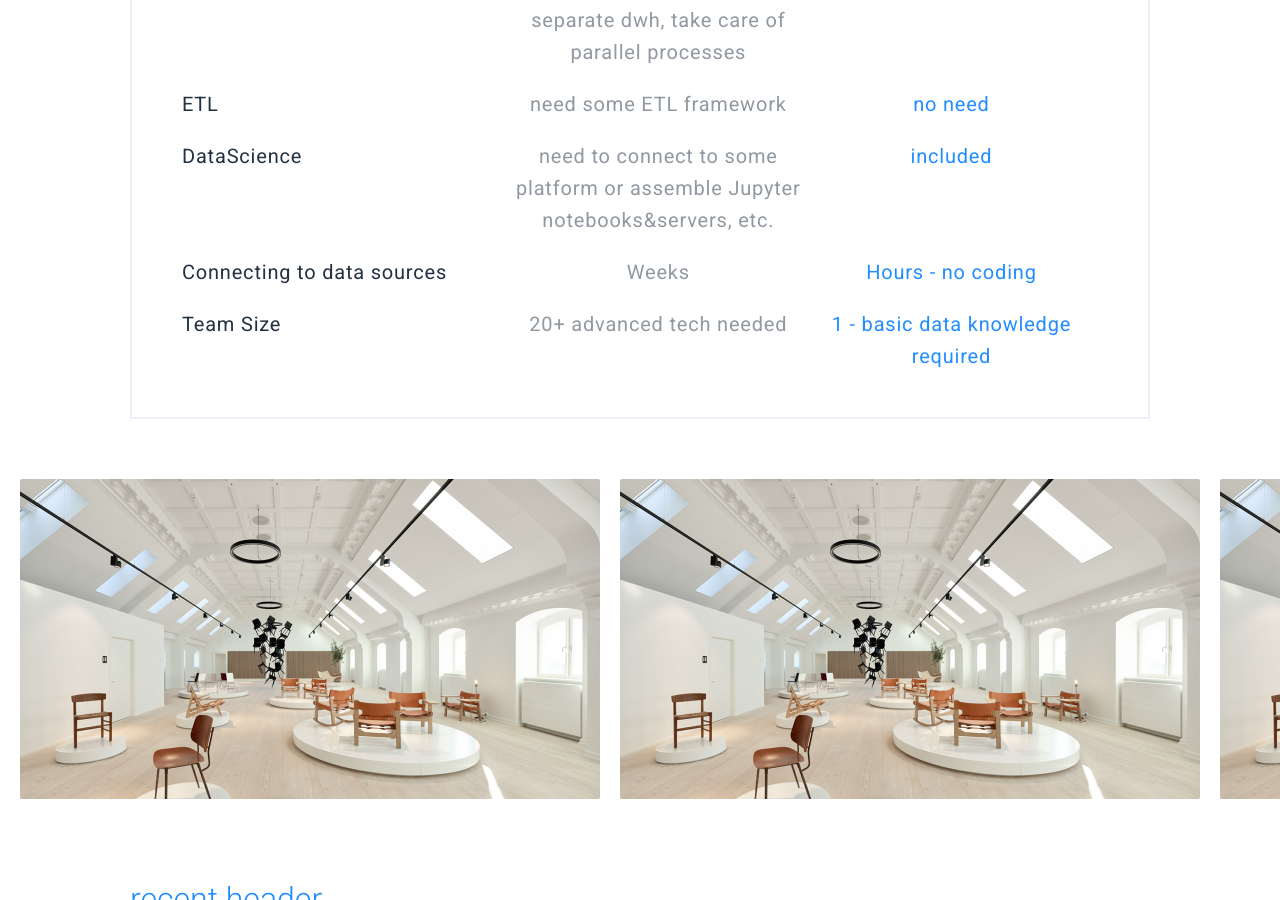
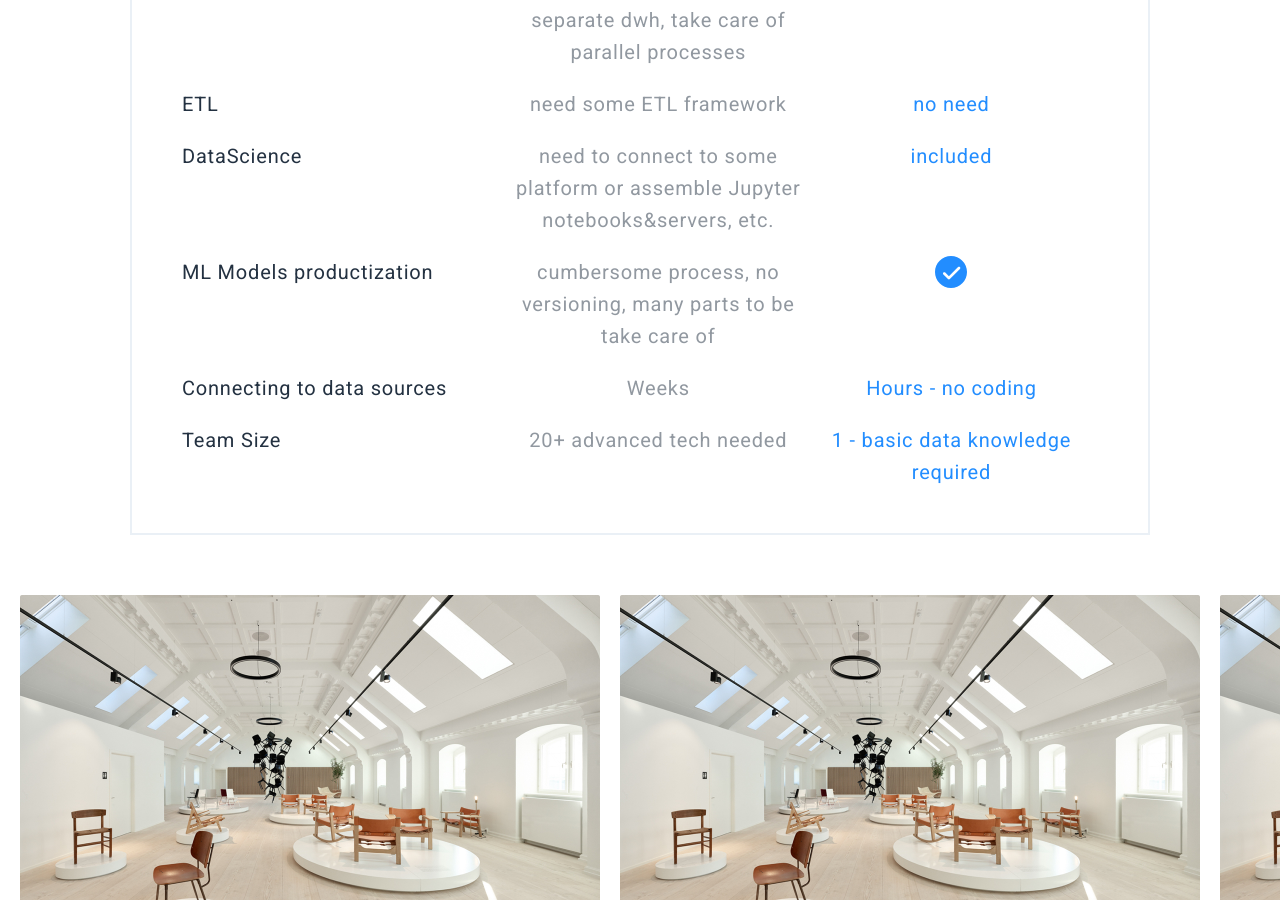
Before and after one commit to keboola/website, a Jekyll site: the page built from _product/index.md, in a window 1280 px wide and 900 px high, scrolled down 3738 px. Built offline with Jekyll 4.4.1, drawn with Linux system fonts in a browser that asks for light colours; nearby versions of some CDN libraries.

Commit message:
Update from Forestry.io - Updated index.md

```diff
--- a/_product/index.md
+++ b/_product/index.md
@@ -103,6 +103,9 @@ page_sections:
     valueold: need to connect to some platform or assemble Jupyter notebooks&servers,
       etc.
     valuenew: included
+  - name: ML Models productization
+    valueold: cumbersome process, no versioning, many parts to be take care of
+    valuenew: 'true'
   - name: Connecting to data sources
     valueold: Weeks
     valuenew: Hours - no coding
```
